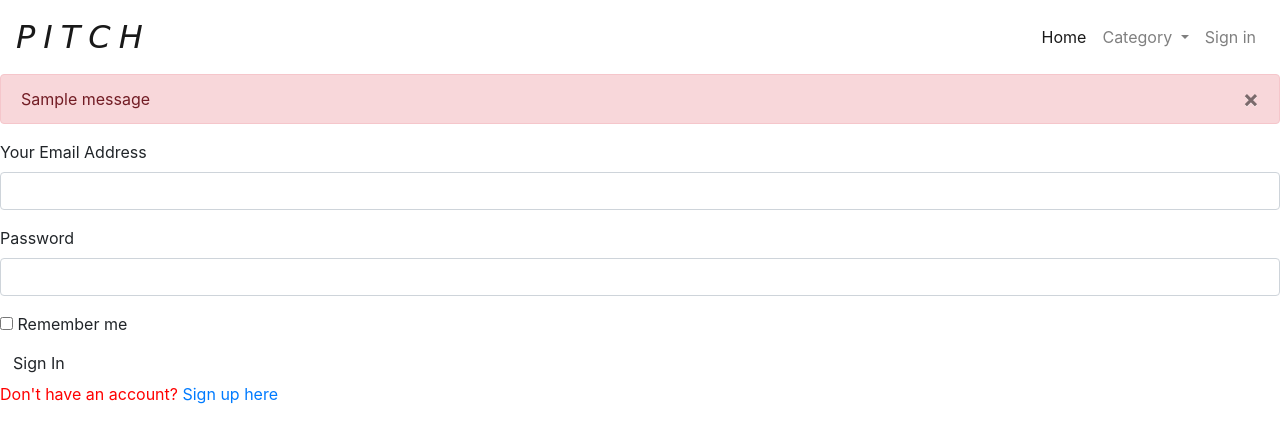
After one commit to KarenNgala/PITCH, a Flask app: page /authenticate/login in a window 1280 px wide. The commit adds this page. Shown: the top 443 px of the page. Run offline with Flask 2, Linux system fonts and the light colour scheme; tables that the repository leaves empty hold one stand-in row (values such as "Sample post"); one stand-in notice (Sample message) is shown; some libraries are stand-ins or nearby versions; some web fonts are replaced.

Commit message:
11. Add user login, logout and signup functionalities

```diff
--- a/app/auth/__init__.py
+++ b/app/auth/__init__.py
@@ -2,4 +2,4 @@ from flask import Blueprint
 
 auth = Blueprint('auth', __name__)
 
-from . import views
+from . import views, forms
--- /dev/null
+++ b/app/auth/forms.py
@@ -0,0 +1,26 @@
+from flask_wtf import FlaskForm
+from wtforms import StringField, PasswordField, SubmitField, BooleanField ,ValidationError
+from wtforms.validators import Required, Email, EqualTo
+from ..models import User
+
+
+class SignupForm(FlaskForm):
+    username = StringField('Enter your name', validators=[Required()])
+    email = StringField('Enter your email address', validators=[Required(),Email()])
+    password = PasswordField('Password',validators = [Required(), EqualTo('password_confirm',message = 'Passwords must match')])
+    password_confirm = PasswordField('Confirm Passwords',validators = [Required()])
+    submit = SubmitField('Sign Up')
+
+    def validate_email(self, data_field):
+        if User.query.filter_by(email=data_field.data).first():
+            raise ValidationError('A user with that email address exists')
+
+    def validate_username(self,data_field):
+        if User.query.filter_by(username = data_field.data).first():
+            raise ValidationError('THis username is already taken')
+
+class LoginForm(FlaskForm):
+    email = StringField('Your Email Address',validators=[Required(),Email()])
+    password = PasswordField('Password',validators =[Required()])
+    remember = BooleanField('Remember me')
+    submit = SubmitField('Sign In')
--- a/app/auth/views.py
+++ b/app/auth/views.py
@@ -1,6 +1,40 @@
-from flask import render_template
+from flask import render_template, redirect, url_for, flash, request
 from . import auth
+from .forms import SignupForm, LoginForm
+from ..models import User
+from .. import db
+from flask_login import login_user, logout_user, login_required
 
-@auth.route('/login')
+
+@auth.route('/login', methods=['GET','POST'])
 def login():
-    return render_template('auth/login.html')
+    login_form = LoginForm()
+    if login_form.validate_on_submit():
+        user = User.query.filter_by(email = login_form.email.data).first()
+        if user is not None and user.check_password(login_form.password.data):
+            login_user(user,login_form.remember.data)
+            return redirect(request.args.get('next') or url_for('main.home'))
+
+        flash('Invalid username or Password')
+
+    title = "User login"
+    return render_template('auth/login.html',login_form = login_form,title=title)
+
+
+@auth.route('/signup', methods=['GET', 'POST'])
+def register():
+    form = SignupForm()
+    if form.validate_on_submit():
+        user = User(username=form.username.data, email=form.email.data, password=form.password.data)
+        db.session.add(user)
+        db.session.commit()
+        return redirect(url_for('auth.login'))
+        title = "Create account"
+    return render_template('auth/signup.html', signup_form=form)
+
+
+@auth.route('/logout')
+@login_required
+def logout():
+    logout_user()
+    return redirect(url_for('main.home'))
--- a/app/main/views.py
+++ b/app/main/views.py
@@ -1,5 +1,6 @@
 from . import main
 from flask import render_template
+from flask_login import login_required
 
 @main.route('/')
 def landing_page():
@@ -12,3 +13,8 @@ def home():
 @main.route('/pitches/<category>')
 def categories(category):
     return render_template('categories.html')
+
+@main.route('/comments')
+@login_required
+def comments():
+    return render_template('comments.html')
--- /dev/null
+++ b/app/templates/auth/login.html
@@ -0,0 +1,21 @@
+{% extends 'base.html' %} {% import 'bootstrap/wtf.html' as wtf%}
+
+<!-- head -->
+{% block title %} PITCH | login {% endblock %}
+
+
+<!-- content -->
+<div class="container">
+    {% block content %}
+    <!-- flash message -->
+    {% for message in get_flashed_messages() %}
+    <div class="alert alert-danger">
+        <button type="button" class="close" data-dismiss="alert">&times;</button> {{ message }}
+    </div>
+    {% endfor %}
+    <!-- Login form -->
+    {{wtf.quick_form(login_form)}}
+    <p> Don't have an account? <a href="{{url_for('auth.register')}}">Sign up here</a></p>
+</div>
+{% endblock %}
+</div>
--- a/app/templates/base.html
+++ b/app/templates/base.html
@@ -35,12 +35,22 @@
                         <a class="dropdown-item" href="#">Category 3</a>
                     </div>
                 </li>
+                {% if current_user.is_authenticated %}
                 <li class="nav-item">
-                    <a class="nav-link" href="#">Log out</a>
+                    <a class="nav-link" href="">
+                        <svg width="1.2em" height="1.2em" viewBox="0 0 16 16" class="bi bi-person-fill" fill="currentColor" xmlns="http://www.w3.org/2000/svg">
+                        <path fill-rule="evenodd" d="M3 14s-1 0-1-1 1-4 6-4 6 3 6 4-1 1-1 1H3zm5-6a3 3 0 1 0 0-6 3 3 0 0 0 0 6z"/>
+                        </svg>{{current_user.username}}
+                    </a>
                 </li>
                 <li class="nav-item">
-                    <a class="nav-link disabled" href="#">Profile</a>
+                    <a class="nav-link" href="{{url_for('auth.logout')}}">Log out</a>
                 </li>
+                {% else %}
+                <li class="nav-item">
+                    <a class="nav-link" href="{{url_for('auth.login')}}">Sign in</a>
+                </li>
+                {% endif %}
             </ul>
         </div>
     </nav>
```
Also changed, not shown: app/__init__.py (+9 -1 lines), app/models.py (+8 -1 lines), app/templates/auth/signup.html (added, +9 -0 lines), app/templates/comments.html (added, +20 -0 lines), config.py (+6 -6 lines), migrations/versions/6f703eda3a49_change_field_name.py (added, +30 -0 lines).
